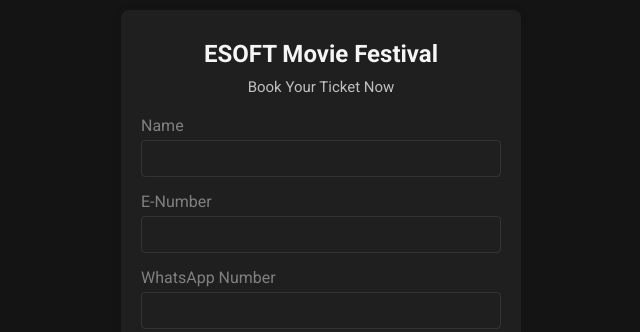
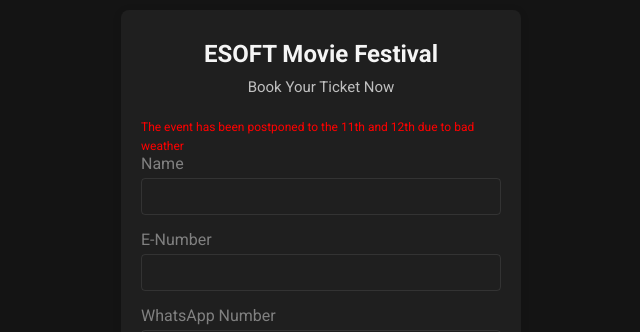
Before and after one commit to santhushd/Esoft-Movie-Festival, a plain HTML site: page index.html in a window 1280 px wide. Shown: the top 332 px of the page, without its empty margins (319-959 px from the left). Drawn offline with Linux system fonts and the light colour scheme.

Commit message:
Update index.html

```diff
--- a/index.html
+++ b/index.html
@@ -338,6 +338,7 @@
     <div class="title">
         <h2>ESOFT Movie Festival</h2>
         <p>Book Your Ticket Now</p>
+        <a style="color:red; text-decoration:none; font-size:12px">The event has been postponed to the 11th and 12th due to bad weather</a>
     </div>
     <form id="movieForm">
         <div class="form-group">
```
